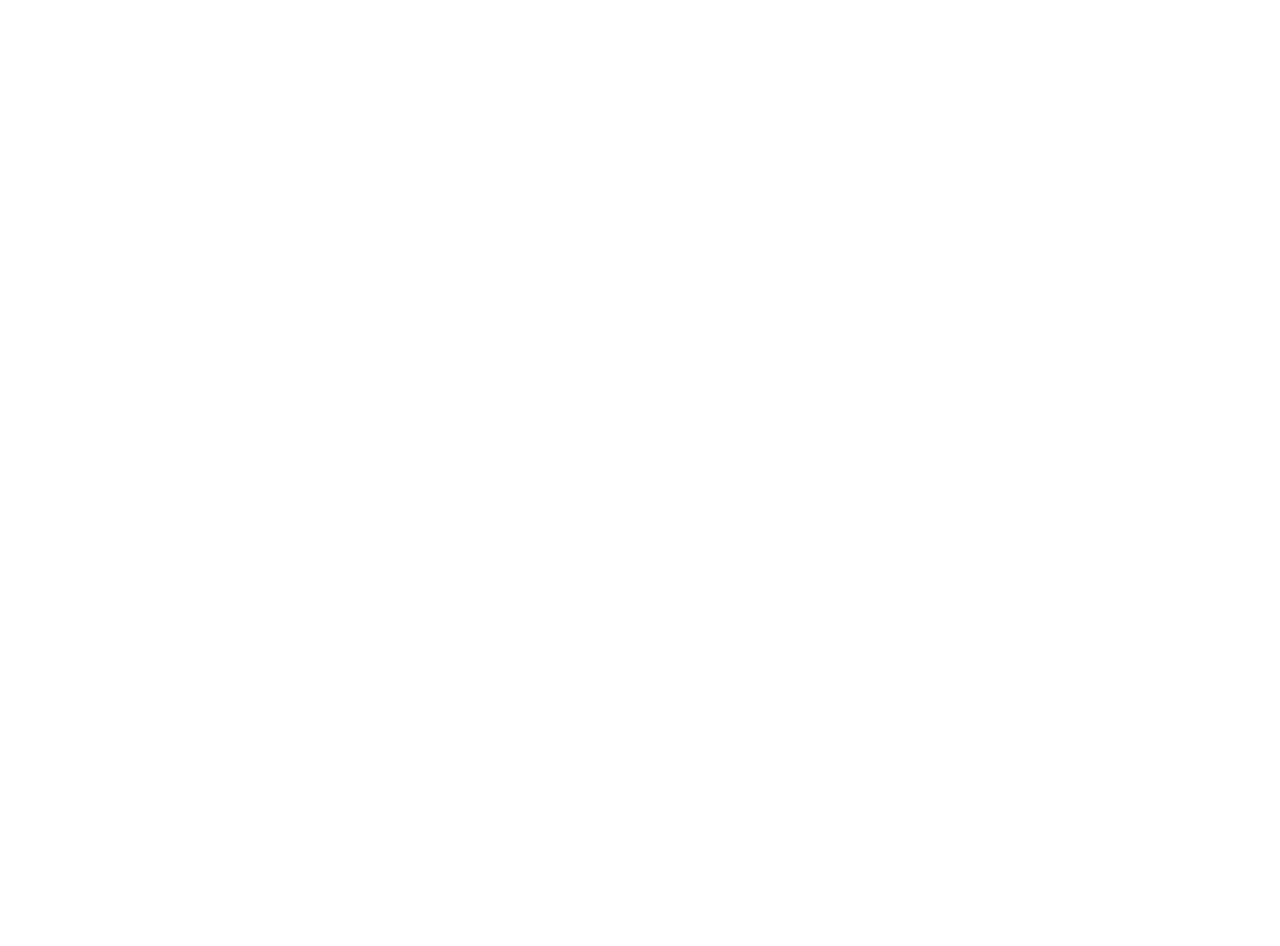
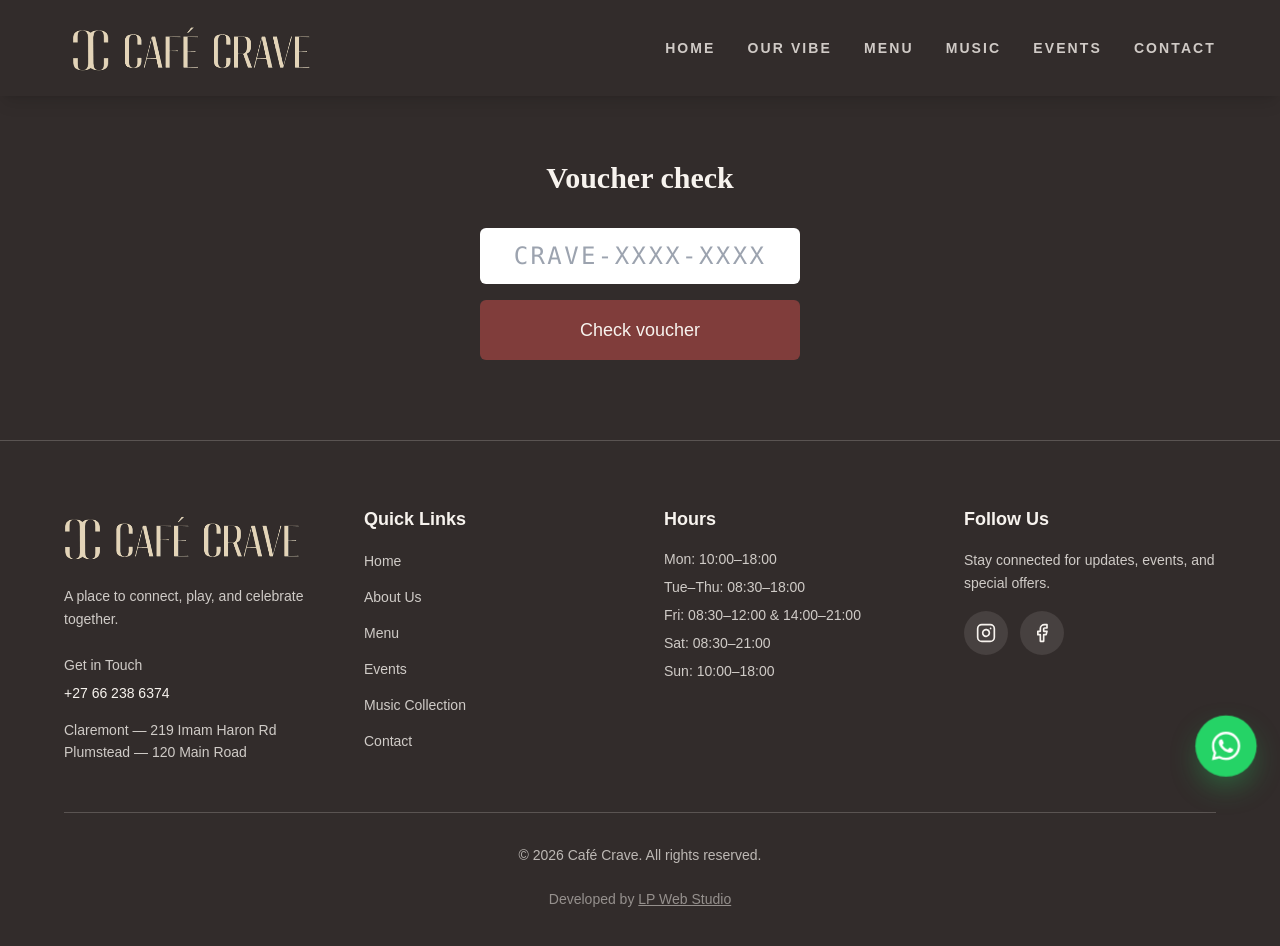
Before and after one commit to Luke-Petzer/Cafe-Crave-Website, a React (Vite) app: page /redeem in a window 1280 px wide. Before the commit this address had no page. Shown: the top 946 px of the page. Before the commit the page ends 800 px from the top, so only its background shows below. Built offline with nearby package versions, Linux system fonts and the light colour scheme.

Commit message:
feat: redeem code entry page for manual lookup

```diff
--- a/src/AppRouter.tsx
+++ b/src/AppRouter.tsx
@@ -8,6 +8,7 @@
 import { CompetitionPage } from './pages/CompetitionPage';
 import { VoucherPage } from './pages/VoucherPage';
 import { RedeemPage } from './pages/RedeemPage';
+import { RedeemEntryPage } from './pages/RedeemEntryPage';
 import { ScrollToTop } from './components/ScrollToTop';
 
 export function AppRouter() {
@@ -24,6 +25,7 @@
                 <Route path="/events" element={<EventsPage />} />
                 <Route path="/competition" element={<CompetitionPage />} />
                 <Route path="/voucher/:code" element={<VoucherPage />} />
+                <Route path="/redeem" element={<RedeemEntryPage />} />
                 <Route path="/redeem/:code" element={<RedeemPage />} />
             </Routes>
         </BrowserRouter>
--- /dev/null
+++ b/src/pages/RedeemEntryPage.tsx
@@ -0,0 +1,58 @@
+import { useState, FormEvent } from 'react';
+import { useNavigate } from 'react-router-dom';
+import { Header } from '../components/Header';
+import { Footer } from '../components/Footer';
+import { SEO } from '../components/SEO';
+import { isValidVoucherCode } from '../lib/format';
+
+export const RedeemEntryPage = () => {
+  const navigate = useNavigate();
+  const [code, setCode] = useState('');
+  const [error, setError] = useState<string | null>(null);
+
+  const onSubmit = (e: FormEvent) => {
+    e.preventDefault();
+    const normalised = code.trim().toUpperCase();
+    if (!isValidVoucherCode(normalised)) {
+      setError("That's not a valid voucher code — check the format.");
+      return;
+    }
+    setError(null);
+    navigate('/redeem/' + normalised);
+  };
+
+  return (
+    <div className="min-h-screen">
+      <SEO title="Redeem Voucher | Staff" description="Café Crave staff voucher redemption." />
+      <Header />
+      <main id="main-content" className="pt-16 md:pt-20">
+        <section className="section-dark py-16 md:py-20">
+          <div className="container mx-auto px-6 md:px-10 lg:px-16 max-w-md text-center">
+            <h1 className="text-3xl font-serif font-bold mb-8">Voucher check</h1>
+
+            <form onSubmit={onSubmit} className="space-y-4">
+              <input
+                className="w-full p-3 rounded-md text-primary text-center text-2xl tracking-widest font-mono"
+                type="text"
+                autoCapitalize="characters"
+                spellCheck={false}
+                placeholder="CRAVE-XXXX-XXXX"
+                value={code}
+                onChange={(e) => setCode(e.target.value)}
+                aria-label="Voucher code"
+              />
+              {error && <p className="text-lg font-bold text-accent">{error}</p>}
+              <button
+                type="submit"
+                className="w-full bg-accent hover:bg-opacity-90 text-light px-8 py-4 rounded-md font-medium text-lg transition-all duration-200 disabled:opacity-60"
+              >
+                Check voucher
+              </button>
+            </form>
+          </div>
+        </section>
+      </main>
+      <Footer />
+    </div>
+  );
+};
```
